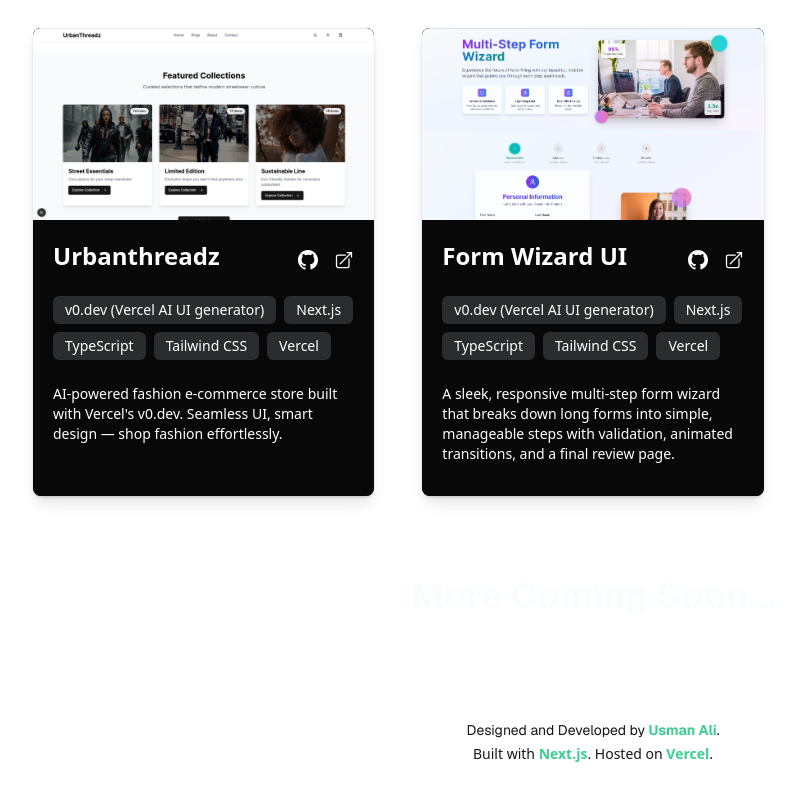
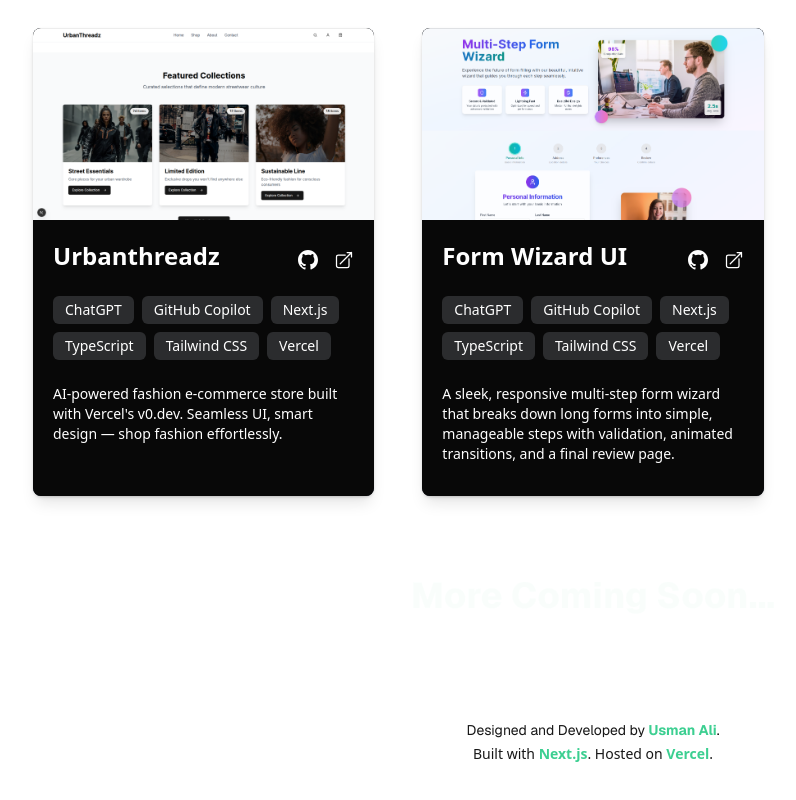
Before and after one commit to 0xDevUsman/Portfolio, a Next.js app: page /projects in a window 1280 px wide. Shown: the part 1317-2117 px from the top of the page, without its empty margins (47-843 px from the left). Built offline with nearby package versions, Linux system fonts and the light colour scheme.

Commit message:
Add some more information

```diff
--- a/src/components/Projects.tsx
+++ b/src/components/Projects.tsx
@@ -98,7 +98,8 @@ const Projects = () => {
       github: "https://github.com/0xDevUsman/Urbanthreadz-Ecommerce.git",
       live: "https://urbanthreadz.vercel.app/",
       stack: [
-        "v0.dev (Vercel AI UI generator)",
+        "ChatGPT",
+        "GitHub Copilot",
         "Next.js",
         "TypeScript",
         "Tailwind CSS",
@@ -113,7 +114,8 @@ const Projects = () => {
       github: "https://github.com/0xDevUsman/Multi-Step-Form-Wizard.git",
       live: "https://formwizardui.vercel.app/step/1",
       stack: [
-        "v0.dev (Vercel AI UI generator)",
+        "ChatGPT",
+        "GitHub Copilot",
         "Next.js",
         "TypeScript",
         "Tailwind CSS",
```
